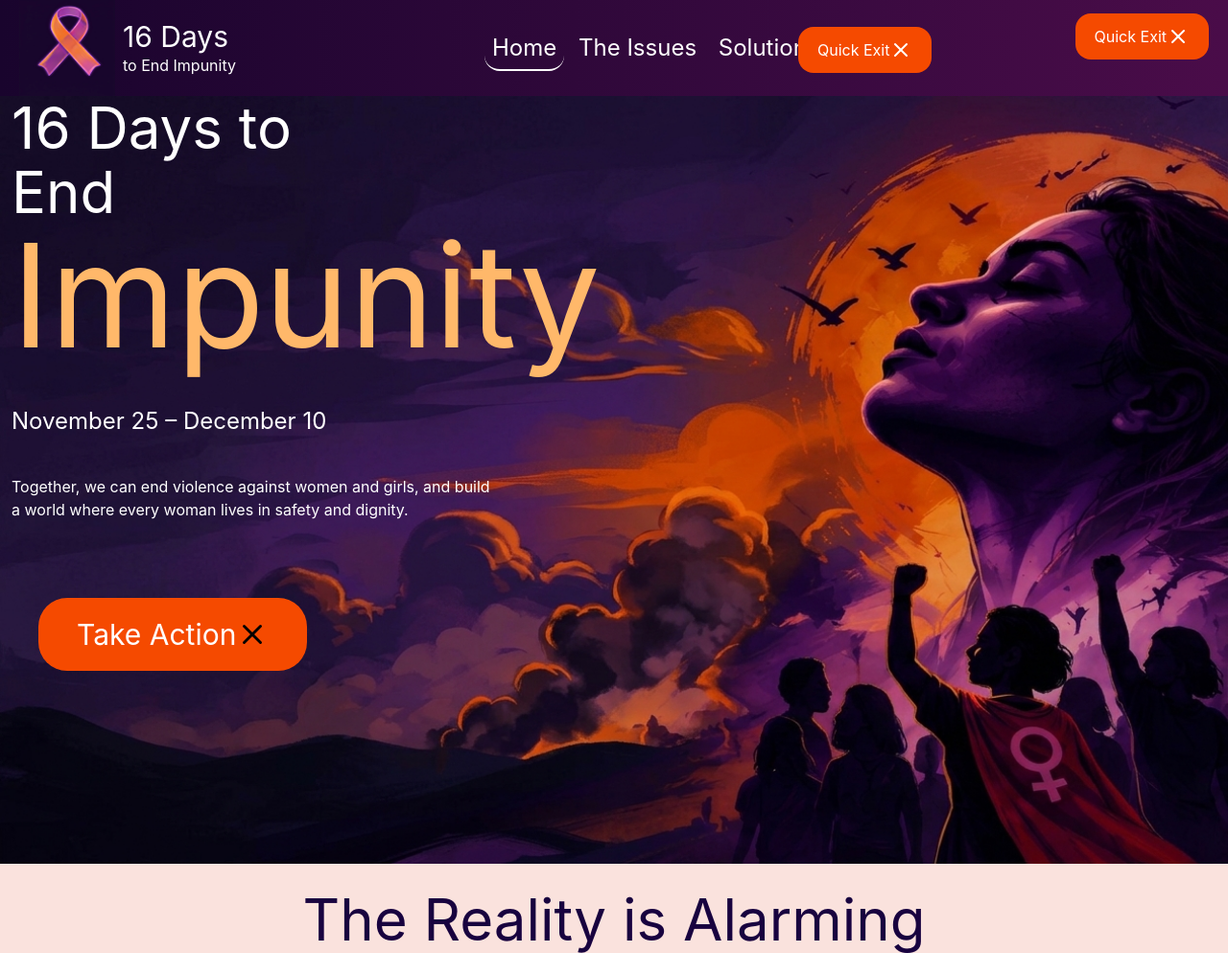
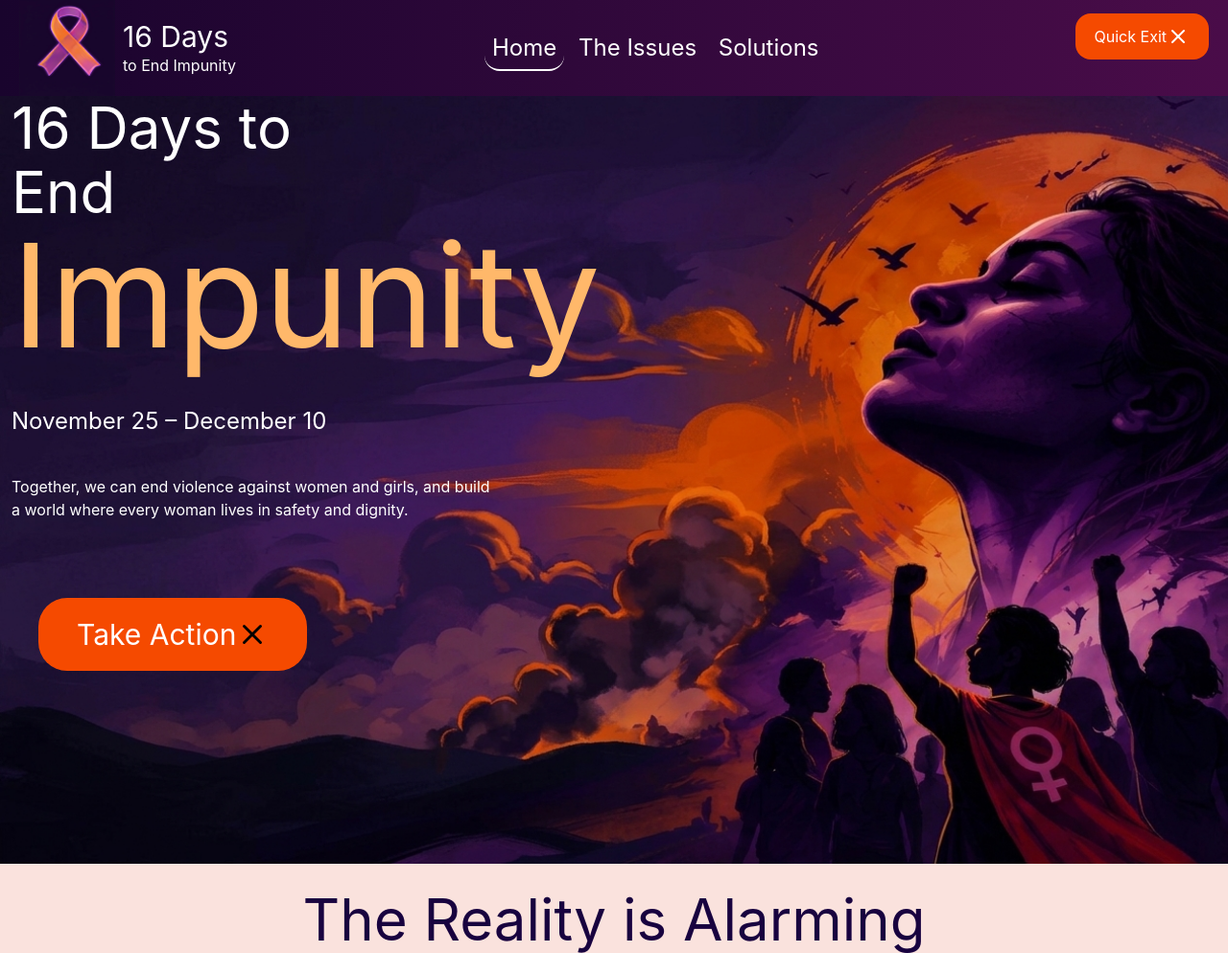
Before and after one commit to Yassine-Belbaz/Yassine-Belbaz-Final-Project-Html-Css, a website: page index.html in a window 1280 px wide. Shown: the top 993 px of the page at 96% size. Drawn offline with Linux system fonts and the light colour scheme.

Commit message:
fix : fixed and issue where i deleted a letter by mistake and put it back in

```diff
--- a/index.html
+++ b/index.html
@@ -59,7 +59,7 @@
     <main>
         <div class="bg-[url('../images/end-impunity.webp')] bg-cover bg-center bg-no-repeat min-h-screen pb-15">
             <button
-                class="flex hidde fixed left-[65%] top-[5%] l:hidden items-center bg-orange-600 py-3 px-5 rounded-2xl text-white transition animate-bounce ">Quick
+                class="flex hidde fixed left-[65%] top-[5%] lg:hidden items-center bg-orange-600 py-3 px-5 rounded-2xl text-white transition animate-bounce ">Quick
                 Exit<span><svg xmlns="http://www.w3.org/2000/svg" width="24" height="24" viewBox="0 0 24 24" fill="none"
                         stroke="#ffffff" stroke-width="2" stroke-linecap="round" stroke-linejoin="round"
                         class="icon icon-tabler icons-tabler-outline icon-tabler-x">
```
